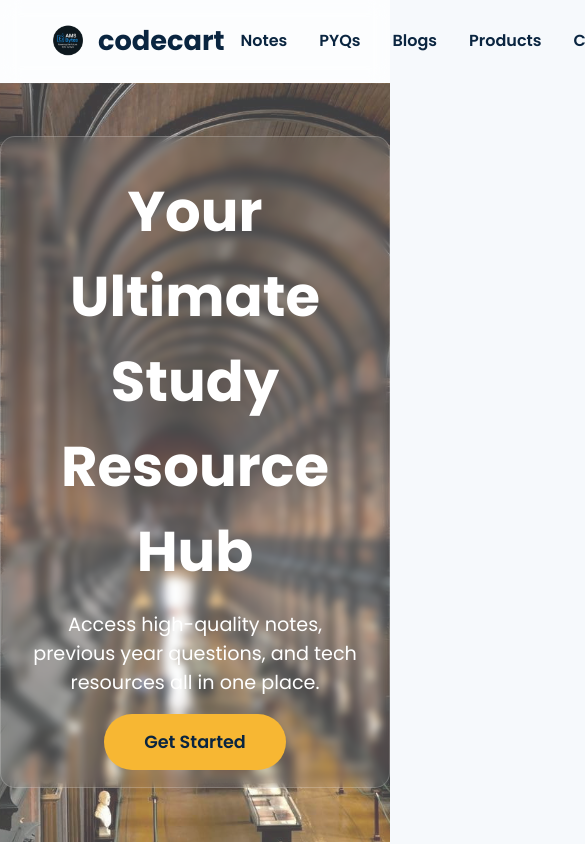
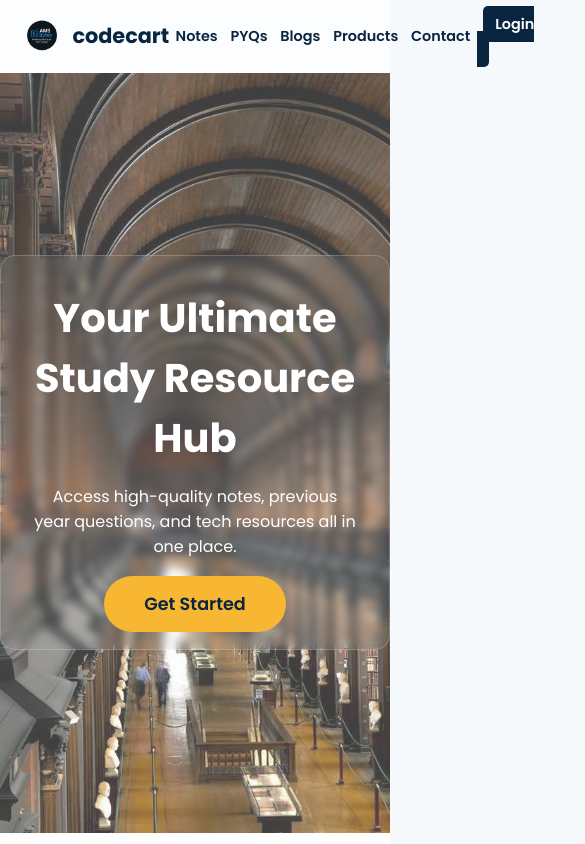
Before and after one commit to codecarts/codecart, a React (Vite) app in the folder frontend/: page / in a window 390 px wide. Shown: the top 844 px of the page, 585 px wide, since content can reach past the window. Built offline with nearby package versions, Linux system fonts and the light colour scheme; no server answers.

Commit message:
fix: add python-multipart dependency

```diff
--- a/frontend/src/index.css
+++ b/frontend/src/index.css
@@ -176,3 +176,54 @@ nav a.active::after {
 .footer p {
   margin: 0;
 }
+
+/* --- Media Queries for Mobile Responsiveness --- */
+
+@media (max-width: 768px) {
+  /* Reduce padding on the navigation bar for smaller screens */
+  nav {
+    padding: 0.8rem 1rem;
+  }
+
+  /* Make nav links smaller and closer together */
+  nav a {
+    margin: 0 0.5rem;
+    font-size: 0.9rem;
+  }
+
+  /* Make the logo text slightly smaller */
+  .logo span {
+    font-size: 1.3rem;
+  }
+
+  /* Reduce the size of page headers */
+  .page-header h1, .auth-form-card h1 {
+    font-size: 1.8rem;
+  }
+
+  /* Reduce padding on forms for a better fit */
+  .auth-form-card {
+    padding: 2rem 1.5rem;
+  }
+}
+
+@media (max-width: 480px) {
+  /* Further reduce nav padding on very small screens */
+  nav {
+    padding: 0.5rem 1rem;
+  }
+
+  /* Hide text links and just show icons or a menu button if needed, for now we just space them out */
+  nav a {
+    margin: 0 0.4rem;
+  }
+
+  /* Make hero text smaller to prevent awkward wrapping */
+  .hero-content h1 {
+    font-size: 2.5rem;
+  }
+
+  .hero-content p {
+    font-size: 1rem;
+  }
+}
```
